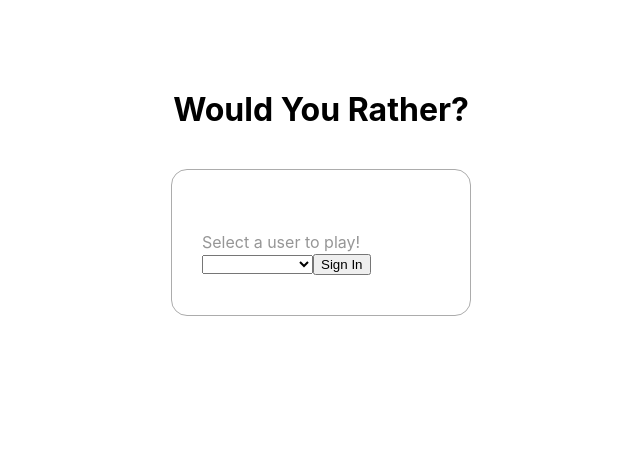
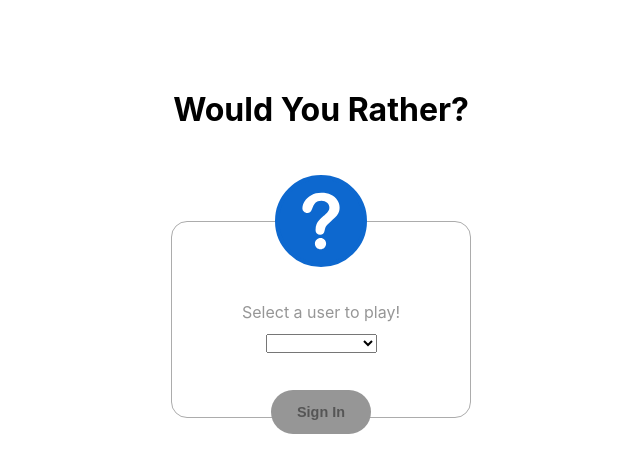
Before and after one commit to nickperdomo/reactnd-would-you-rather, a React (Create React App) app: page /signin in a window 1280 px wide. Shown: the top 472 px of the page, without its empty margins (319-959 px from the left). Built offline with nearby package versions, Linux system fonts and the light colour scheme.

Commit message:
styling: Add styling to signin panel

```diff
--- a/src/views/SignIn.js
+++ b/src/views/SignIn.js
@@ -2,14 +2,13 @@ import React, { Component } from 'react'
 import { connect } from 'react-redux'
 import { Redirect, withRouter } from 'react-router'
 import './SignIn.scss'
+import questionAvatarIco from '../img/questionAvatar.svg'
 import { setAuthedUser } from '../actions/authedUser'
 
 class SignIn extends Component {
   state = {
     redirectToReferrer: false,
     selectedUserId: '',
-    // selectedUserId: Object.keys(this.props.users)
-    //   .sort((a,b) => (a.name > b.name) ? 1 : -1)[0]
   }
 
   handleUserSelect = (e) => {
@@ -46,6 +45,8 @@ class SignIn extends Component {
       selectedUserId
     } = this.state
 
+    const isDisabled = selectedUserId === ''
+
     const { from } = this.props.location.state || { from: { pathname: '/' } }
 
     const usersByName = usersIds.map( id => {
@@ -66,31 +67,35 @@ class SignIn extends Component {
         <h1 className='viewTitle'>Would You Rather?</h1>
         <div className='qContainer leaderContainer signInCont'>
           <div className='leaderAvatarCont'>
-            {selectedUserId !== ''
-              ?  <img
-                  className='qAvatar leaderAvatar'
+            {selectedUserId !== '' && selectedUserId !== null
+              ? <img
+                  className='qAvatar leaderAvatar leaderRank-default'
                   src={users[selectedUserId].avatarURL}
                   alt={`${users[selectedUserId].name}'s avatar`}
-                 />
-              : null
+              />
+              : <img
+                  className='qAvatar leaderAvatar leaderRank-default'
+                  src={questionAvatarIco}
+                  alt='Unknown avatar'
+                />
             }
           </div>
-          <div className='qBubble'>
+          <div className='qBubble signinPanel'>
             <p className='qIntro'>Select a user to play!</p>
             <form>
               <select
                 className='userSelect'
-                // value='empty'
-                defaultValue='empty'
+                defaultValue=''
                 onChange={this.handleUserSelect}
               >
-                <option key={'empty'} value='empty'></option>
+                <option key={'empty'} value=''></option>
                 {usersByName.map( user => (
                   <option key={user.id} value={user.id}>{user.name}</option>
                 ))}
               </select>
               <button
-                className='siginBtn'
+                className='qBtn siginBtn'
+                disabled={isDisabled}
                 onClick={this.handleSignIn}
               >
                 Sign In
--- a/src/views/SignIn.scss
+++ b/src/views/SignIn.scss
@@ -0,0 +1,27 @@
+.signInCont {
+  margin-top: 92px;
+
+  .signinPanel {
+    padding-top: 4em;
+    padding-bottom: 0;
+  }
+
+  .qIntro {
+    margin-bottom: .75em;
+    text-align: center;
+  }
+
+  form {
+    select {
+      display: block;
+      margin: 0 auto 1.5em auto;
+    }
+  }
+}
+
+.siginBtn {
+  position: relative;
+  left: 0;
+  right: 0;
+  margin: 0 auto;
+}
```
Also changed, not shown: src/img/questionAvatar.svg (added).
